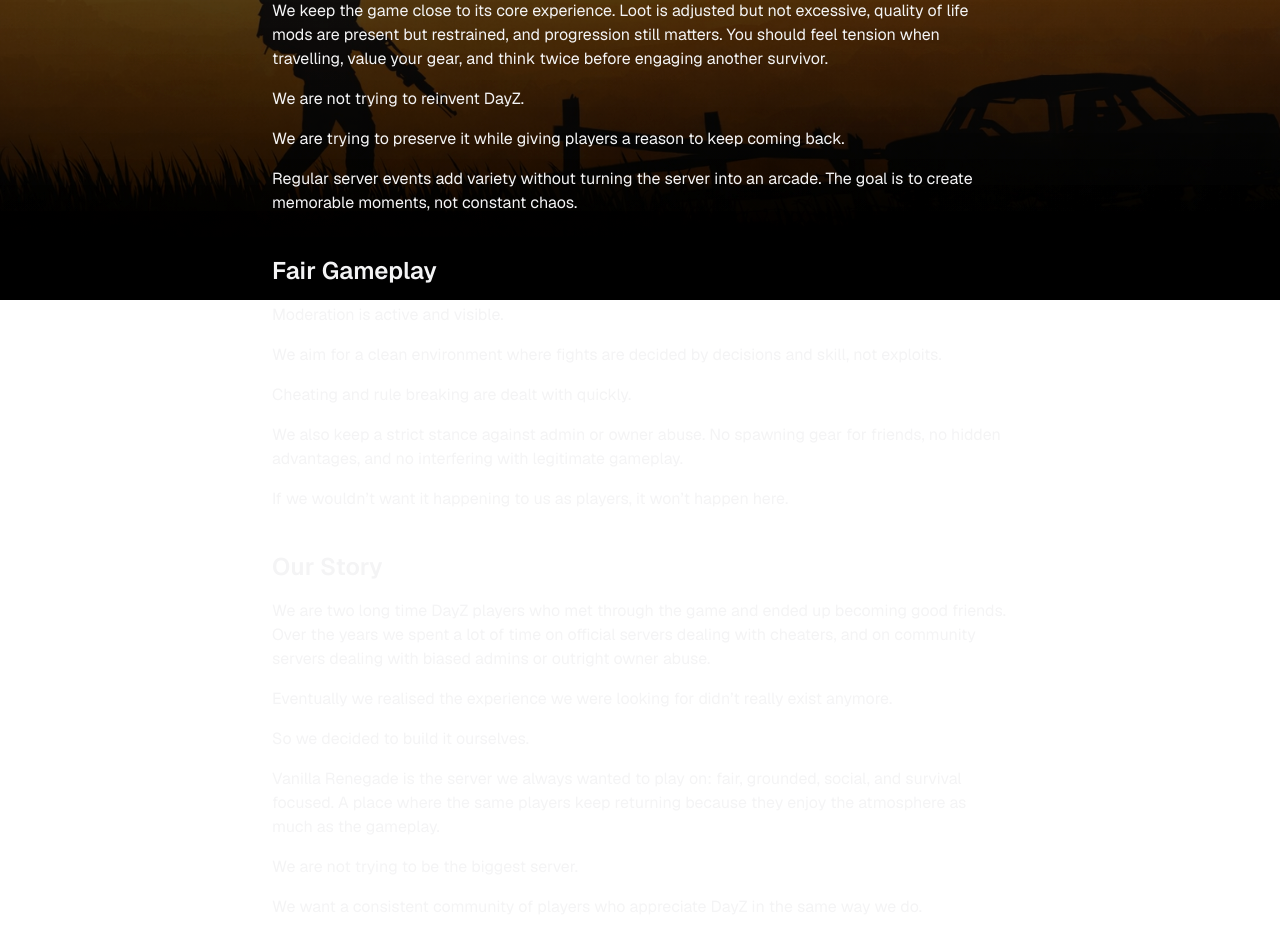
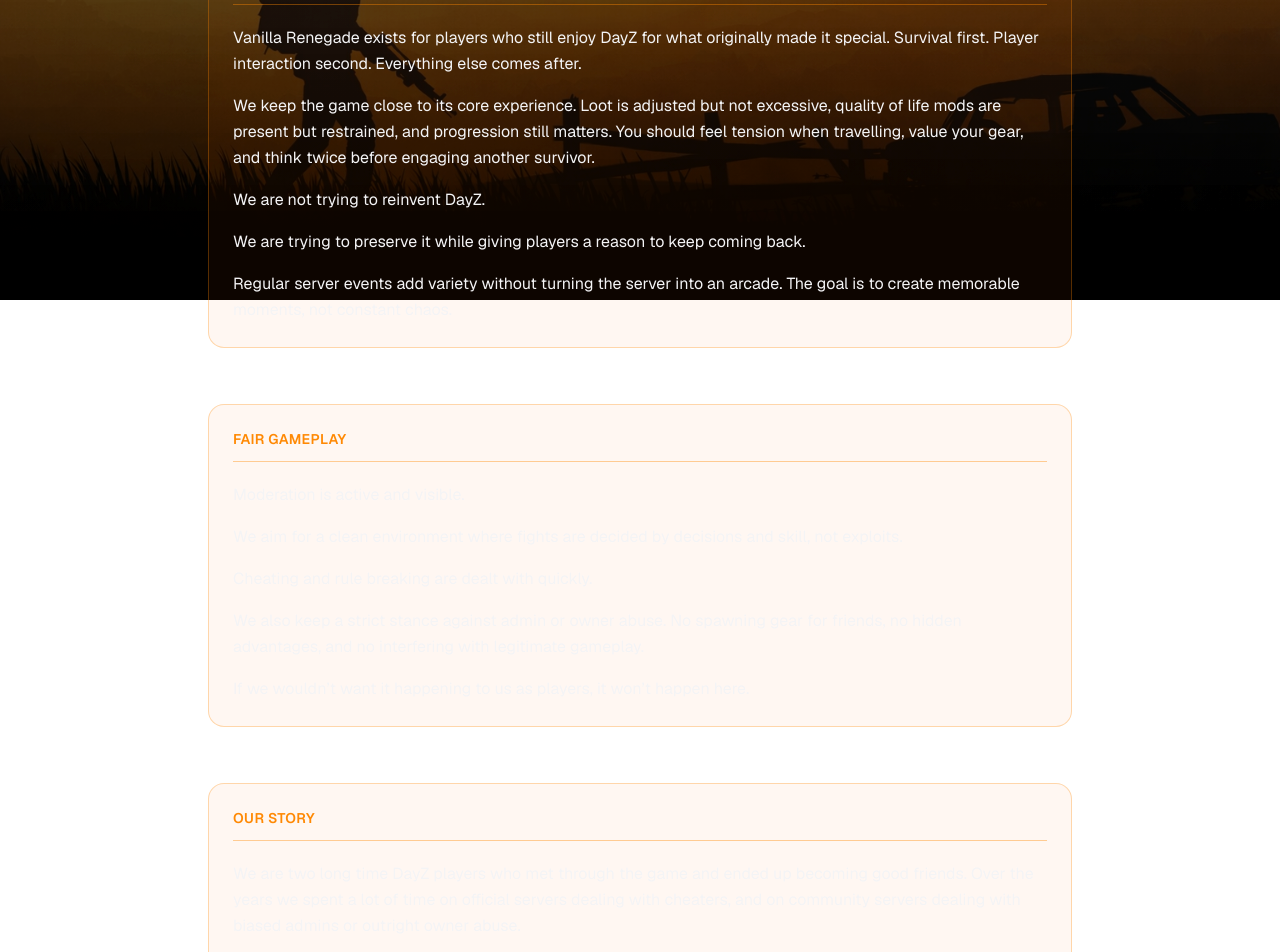
Before and after one commit to VR-Dayz/vanilla-renegade-site, a Next.js app: page /server-info in a window 1280 px wide. Shown: the part 500-1452 px from the top of the page. Built offline with nearby package versions, Linux system fonts and the light colour scheme.

Commit message:
Update page.tsx

```diff
--- a/src/app/server-info/page.tsx
+++ b/src/app/server-info/page.tsx
@@ -1,4 +1,17 @@
 import React from "react";
+
+const SectionBox: React.FC<{ title: string; children: React.ReactNode }> = ({ title, children }) => (
+  <div className="rounded-2xl border border-orange-400/30 bg-orange-500/5 p-6 space-y-5">
+    <div className="border-b border-orange-400/40 pb-3">
+      <h2 className="text-orange-400 font-semibold tracking-wide uppercase text-sm">
+        {title}
+      </h2>
+    </div>
+    <div className="space-y-4 text-base leading-relaxed">
+      {children}
+    </div>
+  </div>
+);
 
 export default function Page() {
   const features = [
@@ -12,63 +25,40 @@
   ];
 
   return (
-    <main className="max-w-3xl mx-auto px-4 py-10 space-y-10">
-      <header className="space-y-4">
+    <main className="max-w-4xl mx-auto px-4 py-12 space-y-14">
+      <header className="space-y-6">
         <h1 className="text-4xl font-bold">Vanilla Renegade</h1>
-        <ul className="list-disc pl-6 space-y-1">
+        <ul className="list-disc pl-6 space-y-1 text-lg">
           {features.map((f, i) => (
             <li key={i}>{f}</li>
           ))}
         </ul>
       </header>
 
-      <section className="space-y-4">
-        <h2 className="text-2xl font-semibold">Our Approach</h2>
-        <p>
-          Vanilla Renegade exists for players who still enjoy DayZ for what originally made it special. Survival first. Player interaction second. Everything else comes after.
-        </p>
-        <p>
-          We keep the game close to its core experience. Loot is adjusted but not excessive, quality of life mods are present but restrained, and progression still matters. You should feel tension when travelling, value your gear, and think twice before engaging another survivor.
-        </p>
+      <SectionBox title="Our Approach">
+        <p>Vanilla Renegade exists for players who still enjoy DayZ for what originally made it special. Survival first. Player interaction second. Everything else comes after.</p>
+        <p>We keep the game close to its core experience. Loot is adjusted but not excessive, quality of life mods are present but restrained, and progression still matters. You should feel tension when travelling, value your gear, and think twice before engaging another survivor.</p>
         <p>We are not trying to reinvent DayZ.</p>
         <p>We are trying to preserve it  while giving players a reason to keep coming back.</p>
-        <p>
-          Regular server events add variety without turning the server into an arcade. The goal is to create memorable moments, not constant chaos.
-        </p>
-      </section>
+        <p>Regular server events add variety without turning the server into an arcade. The goal is to create memorable moments, not constant chaos.</p>
+      </SectionBox>
 
-      <section className="space-y-4">
-        <h2 className="text-2xl font-semibold">Fair Gameplay</h2>
+      <SectionBox title="Fair Gameplay">
         <p>Moderation is active and visible.</p>
-        <p>
-          We aim for a clean environment where fights are decided by decisions and skill, not exploits.
-        </p>
+        <p>We aim for a clean environment where fights are decided by decisions and skill, not exploits.</p>
         <p>Cheating and rule breaking are dealt with quickly.</p>
-        <p>
-          We also keep a strict stance against admin or owner abuse. No spawning gear for friends, no hidden advantages, and no interfering with legitimate gameplay.
-        </p>
-        <p>
-          If we wouldn’t want it happening to us as players, it won’t happen here.
-        </p>
-      </section>
+        <p>We also keep a strict stance against admin or owner abuse. No spawning gear for friends, no hidden advantages, and no interfering with legitimate gameplay.</p>
+        <p>If we wouldn’t want it happening to us as players, it won’t happen here.</p>
+      </SectionBox>
 
-      <section className="space-y-4">
-        <h2 className="text-2xl font-semibold">Our Story</h2>
-        <p>
-          We are two long time DayZ players who met through the game and ended up becoming good friends. Over the years we spent a lot of time on official servers dealing with cheaters, and on community servers dealing with biased admins or outright owner abuse.
-        </p>
-        <p>
-          Eventually we realised the experience we were looking for didn’t really exist anymore.
-        </p>
+      <SectionBox title="Our Story">
+        <p>We are two long time DayZ players who met through the game and ended up becoming good friends. Over the years we spent a lot of time on official servers dealing with cheaters, and on community servers dealing with biased admins or outright owner abuse.</p>
+        <p>Eventually we realised the experience we were looking for didn’t really exist anymore.</p>
         <p>So we decided to build it ourselves.</p>
-        <p>
-          Vanilla Renegade is the server we always wanted to play on: fair, grounded, social, and survival focused. A place where the same players keep returning because they enjoy the atmosphere as much as the gameplay.
-        </p>
+        <p>Vanilla Renegade is the server we always wanted to play on: fair, grounded, social, and survival focused. A place where the same players keep returning because they enjoy the atmosphere as much as the gameplay.</p>
         <p>We are not trying to be the biggest server.</p>
-        <p>
-          We want a consistent community of players who appreciate DayZ in the same way we do.
-        </p>
-      </section>
+        <p>We want a consistent community of players who appreciate DayZ in the same way we do.</p>
+      </SectionBox>
     </main>
   );
 }
```
